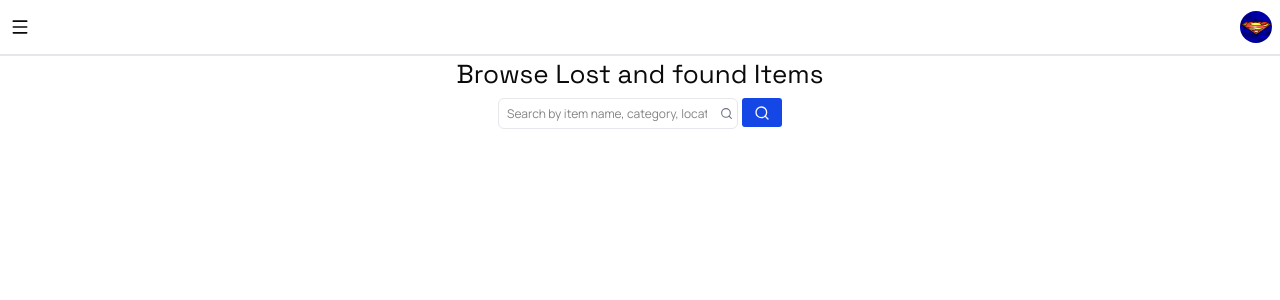
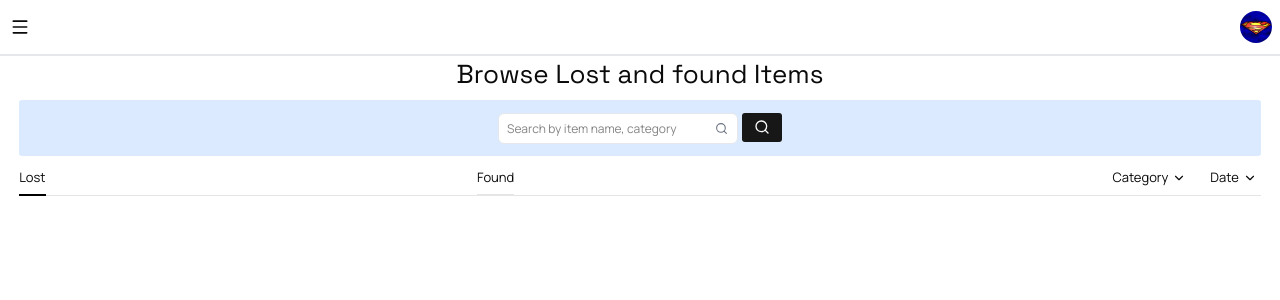
Before and after one commit to Searcher06/Findora, a React (Vite) app in the folder client/: page / in a window 1280 px wide. Shown: the top 300 px of the page. Built offline with nearby package versions, Linux system fonts and the light colour scheme.

Commit message:
Made some changes

```diff
--- /dev/null
+++ b/client/src/features/items/components/FilterMenus.jsx
@@ -0,0 +1,70 @@
+import { useState } from "react";
+import { ChevronDown } from "lucide-react";
+
+export const FilterMenus = () => {
+  const [openMenu, setOpenMenu] = useState(null);
+
+  const toggleMenu = (menu) => {
+    setOpenMenu(openMenu === menu ? null : menu);
+  };
+
+  return (
+    <div className="flex gap-6 text-[13px]">
+      {/* Category */}
+      <div className="relative">
+        <button
+          onClick={() => toggleMenu("category")}
+          className="flex items-center gap-1 hover:text-black transition"
+        >
+          Category
+          <ChevronDown className="w-3.5 h-3.5" />
+        </button>
+
+        {openMenu === "category" && (
+          <div className="absolute mt-1 bg-white border border-gray-200 rounded-lg shadow-md">
+            <ul className="py-1 text-[13px]">
+              {["Phones", "Laptops", "Wallets", "ID Cards", "Books"].map(
+                (item) => (
+                  <li
+                    key={item}
+                    className="px-3 py-1.5 hover:bg-gray-100 cursor-pointer"
+                    onClick={() => setOpenMenu(null)}
+                  >
+                    {item}
+                  </li>
+                )
+              )}
+            </ul>
+          </div>
+        )}
+      </div>
+
+      {/* Date */}
+      <div className="relative">
+        <button
+          onClick={() => toggleMenu("date")}
+          className="flex items-center gap-1 hover:text-black transition"
+        >
+          Date
+          <ChevronDown className="w-3.5 h-3.5" />
+        </button>
+
+        {openMenu === "date" && (
+          <div className="absolute mt-1 bg-white border border-gray-200 rounded-lg shadow-md">
+            <ul className="py-1 text-[13px]">
+              {["Today", "This Week", "This Month", "Older"].map((item) => (
+                <li
+                  key={item}
+                  className="px-3 py-1.5 hover:bg-gray-100 cursor-pointer"
+                  onClick={() => setOpenMenu(null)}
+                >
+                  {item}
+                </li>
+              ))}
+            </ul>
+          </div>
+        )}
+      </div>
+    </div>
+  );
+};
--- a/client/src/features/items/components/SearchBar.jsx
+++ b/client/src/features/items/components/SearchBar.jsx
@@ -2,16 +2,16 @@ import { Search } from "lucide-react";
 import { Button } from "@/components/ui/button";
 export const SearchBar = ({ className }) => {
   return (
-    <div className={`flex gap-1 ${className}`}>
-      <div className="flex items-center justify-between border-[1px] w-60 border-gray-200 rounded-sm">
+    <div className={`flex gap-1 ${className} `}>
+      <div className="flex items-center gap-2 bg-white  border-[1px] w-60 border-gray-200 rounded-sm">
         <input
           type="text"
           className="w-52 h-[29px] pl-2 text-xs border-none font-sans outline-0"
-          placeholder="Search by item name, category, location"
+          placeholder="Search by item name, category"
         />
         <Search size={17} className="text-gray-500 pr-1" />
       </div>
-      <Button className={`h-[29px] rounded-[3px] bg-blue-700`}>
+      <Button className={`h-[29px] rounded-[3px] `}>
         <Search />
       </Button>
     </div>
--- /dev/null
+++ b/client/src/features/items/components/TabsBar.jsx
@@ -0,0 +1,15 @@
+import { FilterMenus } from "./FilterMenus";
+
+export const TabsBar = ({ className }) => {
+  return (
+    <div
+      className={`${className} font-sans w-[97%] flex justify-between pr-1 h-7 border-b`}
+    >
+      <div className="w-[40%] text-[13px] flex justify-between">
+        <p className="h-7 border-b-2 border-black">Lost</p>
+        <p className="h-7 border-b-2">Found</p>
+      </div>
+      <FilterMenus />
+    </div>
+  );
+};
--- a/client/src/features/items/pages/Browse.jsx
+++ b/client/src/features/items/pages/Browse.jsx
@@ -1,5 +1,6 @@
 import { Header } from "@/components/Header";
 import { SearchBar } from "../components/SearchBar";
+import { TabsBar } from "../components/TabsBar";
 
 const BrowsePage = () => {
   return (
@@ -8,7 +9,10 @@ const BrowsePage = () => {
         content={"Browse Lost and found Items"}
         className={"text-[26px] font-medium pl-4 pr-4 leading-7 mt-1"}
       />
-      <SearchBar className={`mt-2.5`} />
+      <div className="mt-3 bg-blue-100 h-14 w-[97%] flex items-center justify-center rounded-[3px]">
+        <SearchBar />
+      </div>
+      <TabsBar className={`mt-3`} />
     </div>
   );
 };
```
